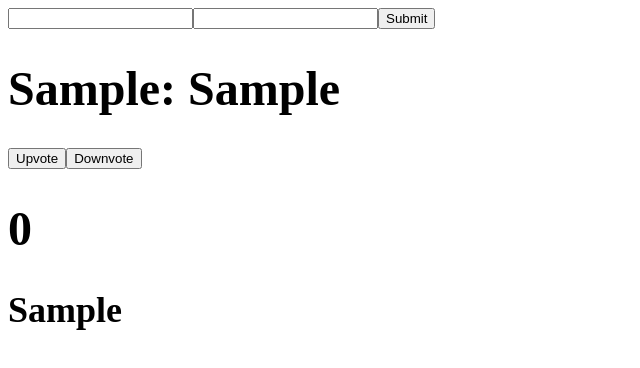
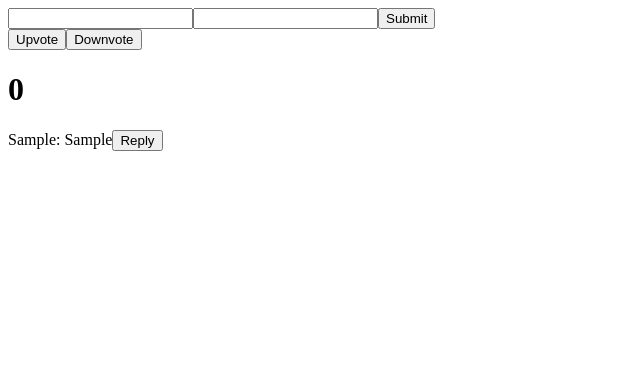
Before and after one commit to judtinzhang/react-comment-app, a React (Vite) app: page / in a window 1280 px wide. Both pictures are taken after typing "Sample", "Sample" into the empty fields and a click on the button "Submit". Shown: the top 368 px of the page, without its empty margins (0-640 px from the left). Built offline with nearby package versions, Linux system fonts and the light colour scheme.

Commit message:
created functionality for react comment app

```diff
--- a/src/components/App.js
+++ b/src/components/App.js
@@ -1,19 +1,25 @@
-import React, {useState, useEffect} from 'react'
-
-import NewPosts from './NewPosts'
+import React, {useState} from 'react'
 import Posts from './Posts'
 
 const App = () => {
-  const [newName, setNewName] = useState('')
-  const [newPost, setNewPost] = useState('')
+
+  const [name, setName] = useState('')
+  const [desc, setDesc] = useState('')
   const [postList, setPostList] = useState([])
 
-
   return (
-    <div>
-      <NewPosts newName={newName} setNewName={setNewName} newPost={newPost} setNewPost={setNewPost} postList={postList} setPostList={setPostList}/>
-      <h2>{postList}</h2>
-    </div>
+    <>
+      <input type='text' value={name} onChange={e => setName(e.target.value)}/>
+      <input type='text' value={desc} onChange={e => setDesc(e.target.value)}/>
+      <button onClick={() => {
+          if (name && desc) {
+              setPostList([...postList, <div><Posts name={name} post={desc}/></div>])
+              setName('')
+              setDesc('')
+          }
+      }}>Submit</button>
+      {postList.map((post, idx) => {return <div key={idx}> {post} </div>})}
+    </>
   )
 }
 export default App
--- a/src/components/NewPosts.js
+++ /dev/null
@@ -1,21 +0,0 @@
-import React from 'react'
-
-import Posts from './Posts'
-
-const NewPosts = ({newName, setNewName, newPost, setNewPost, postList, setPostList}) => {
-    return (
-        <div>
-            <input type='text' value={newName} onChange={e => setNewName(e.target.value)}/>
-            <input type='text' value={newPost} onChange={e => setNewPost(e.target.value)}/>
-            <button onClick={() => {
-                if (newName && newPost) {
-                    setPostList([<Posts name={newName} post={newPost}/>, ...postList])
-                    setNewName('')
-                    setNewPost('')
-                }
-            }}>Submit</button>
-        </div>
-    )
-}
-
-export default NewPosts
--- a/src/components/Posts.js
+++ b/src/components/Posts.js
@@ -1,15 +1,19 @@
-import React, {useState, useEffect} from 'react'
+import React, {useState} from 'react'
 import Votes from './Votes'
+import Reply from './Reply'
 const Posts = ({name, post}) => {
 
-    const [vote, setVote] = useState(0)
+    const [replyList, setReplyList] = useState([])
 
     return (
-        <div>
-            <h1>{name}: {post}</h1>
-            <Votes vote={vote} setVote={setVote} name={name}/>
-            <h2>{name}</h2>
-        </div>
+        <>
+            <Votes/>
+            {name}: {post}
+            <button onClick={() => {
+                {setReplyList([...replyList, <Reply depth={2}/> ])}
+            }}>Reply</button>
+            {replyList.map((reply, idx) => {return <div key={idx}> {reply} </div>})}
+        </>
     )
 }
 
--- /dev/null
+++ b/src/components/Reply.js
@@ -0,0 +1,45 @@
+import React, {useState} from 'react'
+import Votes from './Votes'
+const Reply = ({depth}) => {
+
+    const [newName, setNewName] = useState('')
+    const [newPost, setNewPost] = useState('')
+    const [showReply, setShowReply] = useState(false)
+    const [replyList, setReplyList] = useState([])
+
+    if (depth === 0) {
+        return null
+    }
+
+    return (
+        <>
+            {!showReply && (
+                <div>
+                    <input type='text' value={newName} onChange={e => setNewName(e.target.value)}/>
+                    <input type='text' value={newPost} onChange={e => setNewPost(e.target.value)}/>
+                    <button onClick={() => {
+                        if (newName && newPost) {
+                            setShowReply(true)
+                        }
+                    }}>Submit</button>
+                </div>
+            )}
+            {showReply && (
+                <div>
+                <div>{newName} -- {newPost}</div>
+                <Votes/>
+                {depth > 1 && (
+                    <div>
+                        <button onClick={() => {
+                            {setReplyList([...replyList, <Reply depth={depth-1}/> ])}
+                        }}>Reply</button>
+                        {replyList.map((reply, idx) => {return <div key={idx}> {reply} </div>})}
+                    </div>
+                )}
+            </div>
+            )}
+        </>
+    )
+}
+
+export default Reply
--- a/src/components/Votes.js
+++ b/src/components/Votes.js
@@ -1,6 +1,8 @@
-import React, {useEffect} from 'react'
+import React, {useState} from 'react'
 
-const Votes = ({vote, setVote, name}) => {
+const Votes = () => {
+
+    const [vote, setVote] = useState(0)
 
     return (
         <div>
```
